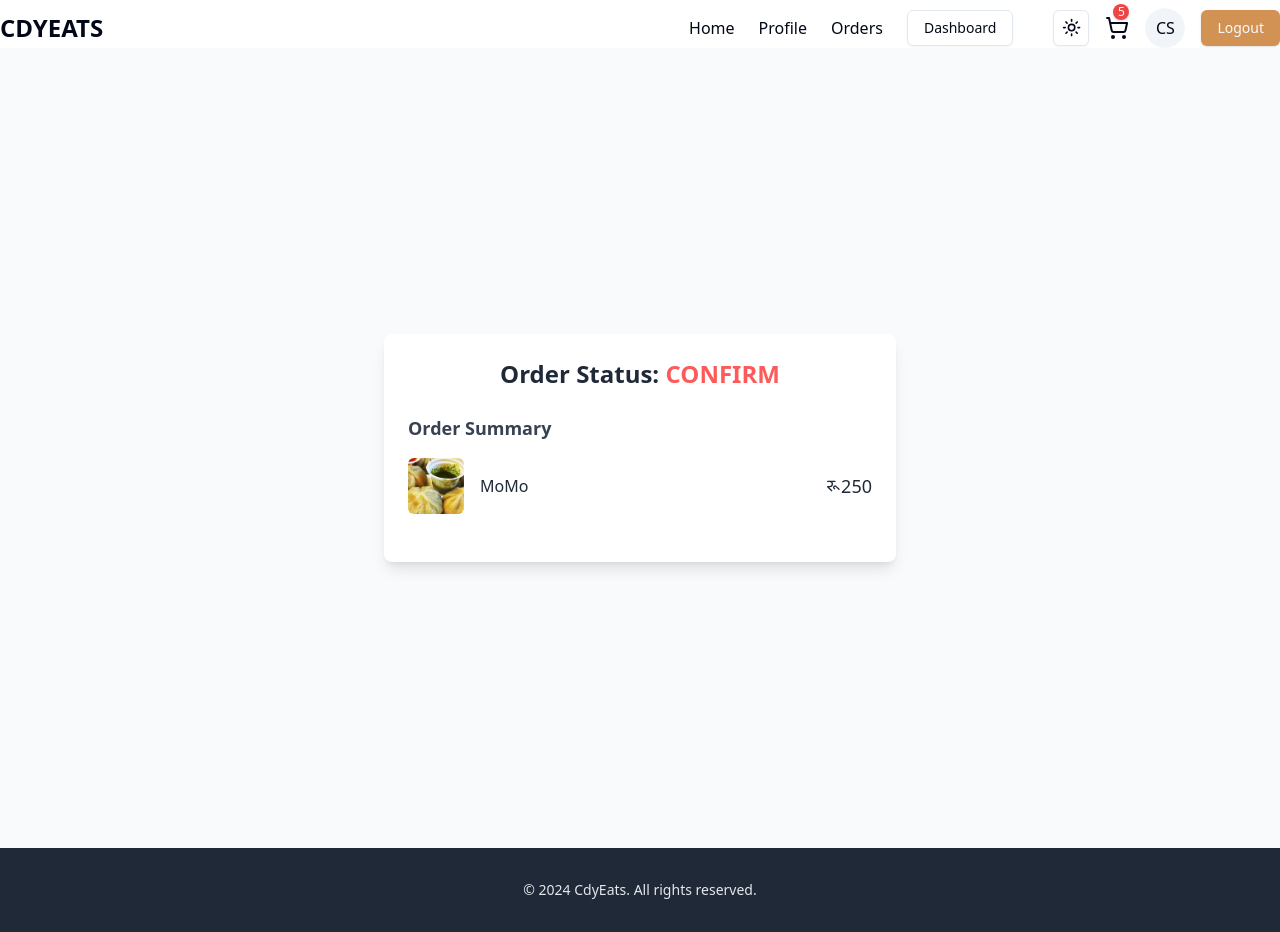
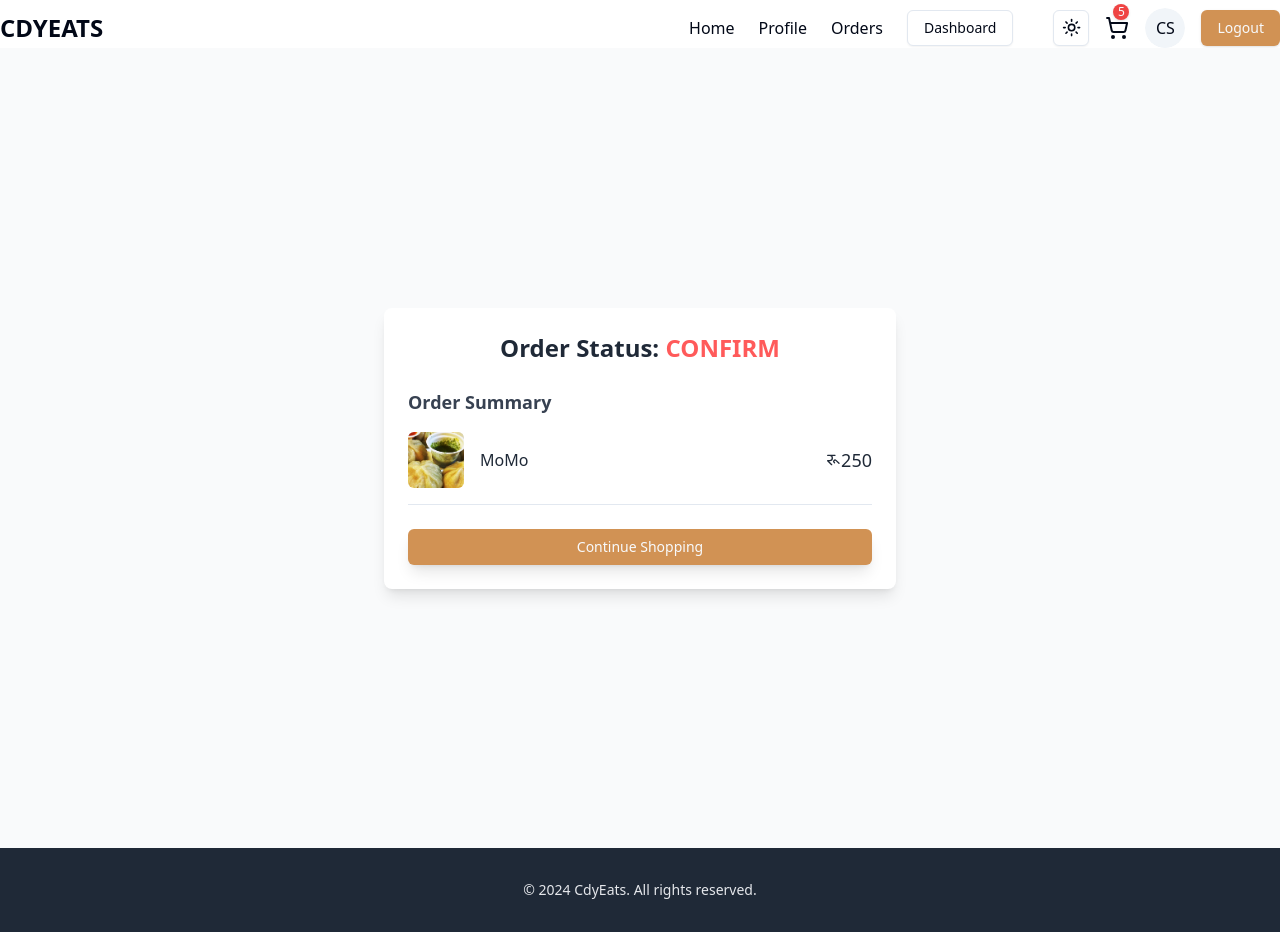
Before and after one commit to salamchy/cdyeats, a React (Vite) app: page /order/status in a window 1280 px wide. Built offline with nearby package versions, Linux system fonts and the light colour scheme.

Commit message:
ordered display

```diff
--- a/src/components/Success.tsx
+++ b/src/components/Success.tsx
@@ -1,5 +1,8 @@
 import { TbCurrencyRupeeNepalese } from "react-icons/tb";
 import MOMO from "@/assets/momo.jpg";
+import { Separator } from "./ui/separator";
+import { Link } from "react-router-dom";
+import { Button } from "./ui/button";
 
 const Success = () => {
   const orders = [1, 2, 3];
@@ -42,8 +45,14 @@ const Success = () => {
                 </div>
               </div>
             </div>
+            <Separator className="my-4" />
           </div>
         </div>
+        <Link to="/cart">
+          <Button className="bg-orange hover:bg-orangeHover w-full py-3 rounded-md shadow-lg">
+            Continue Shopping
+          </Button>
+        </Link>
       </div>
     </div>
   );
```
